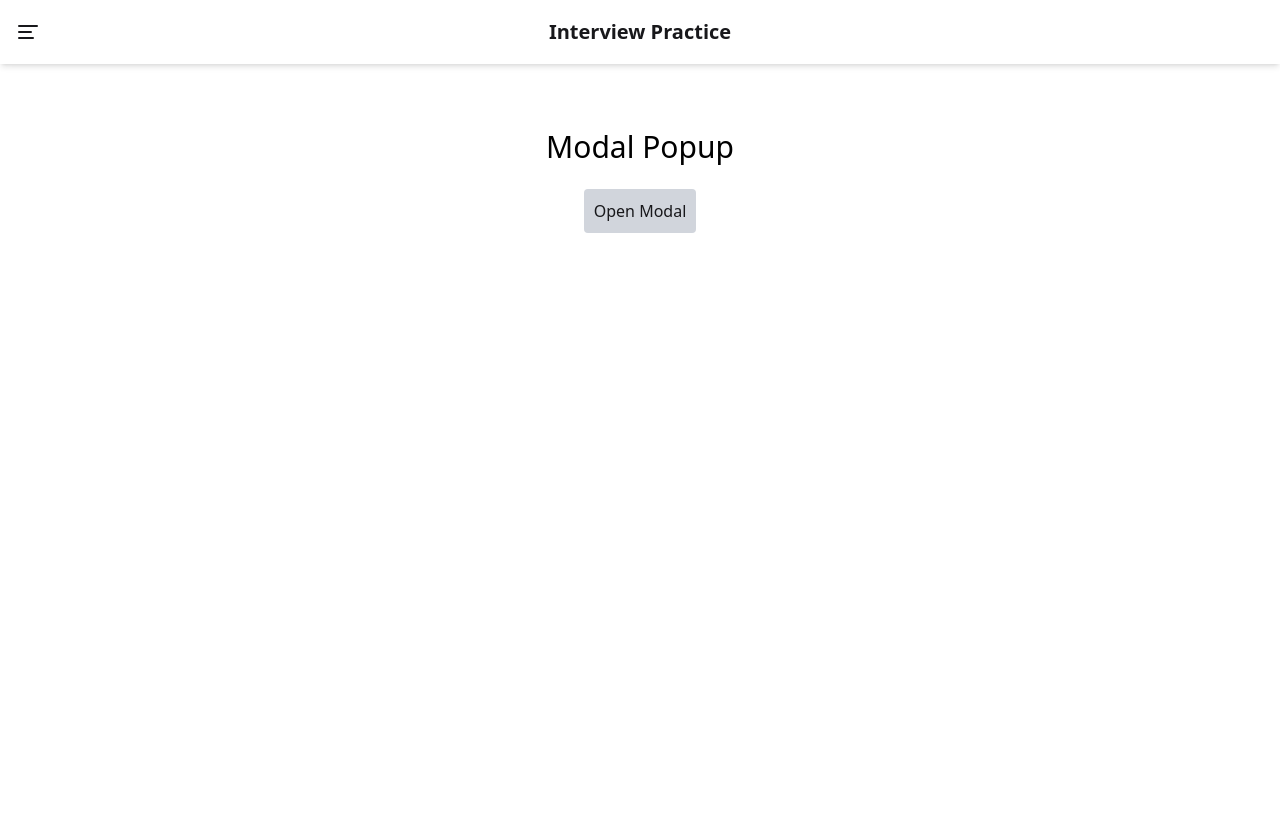
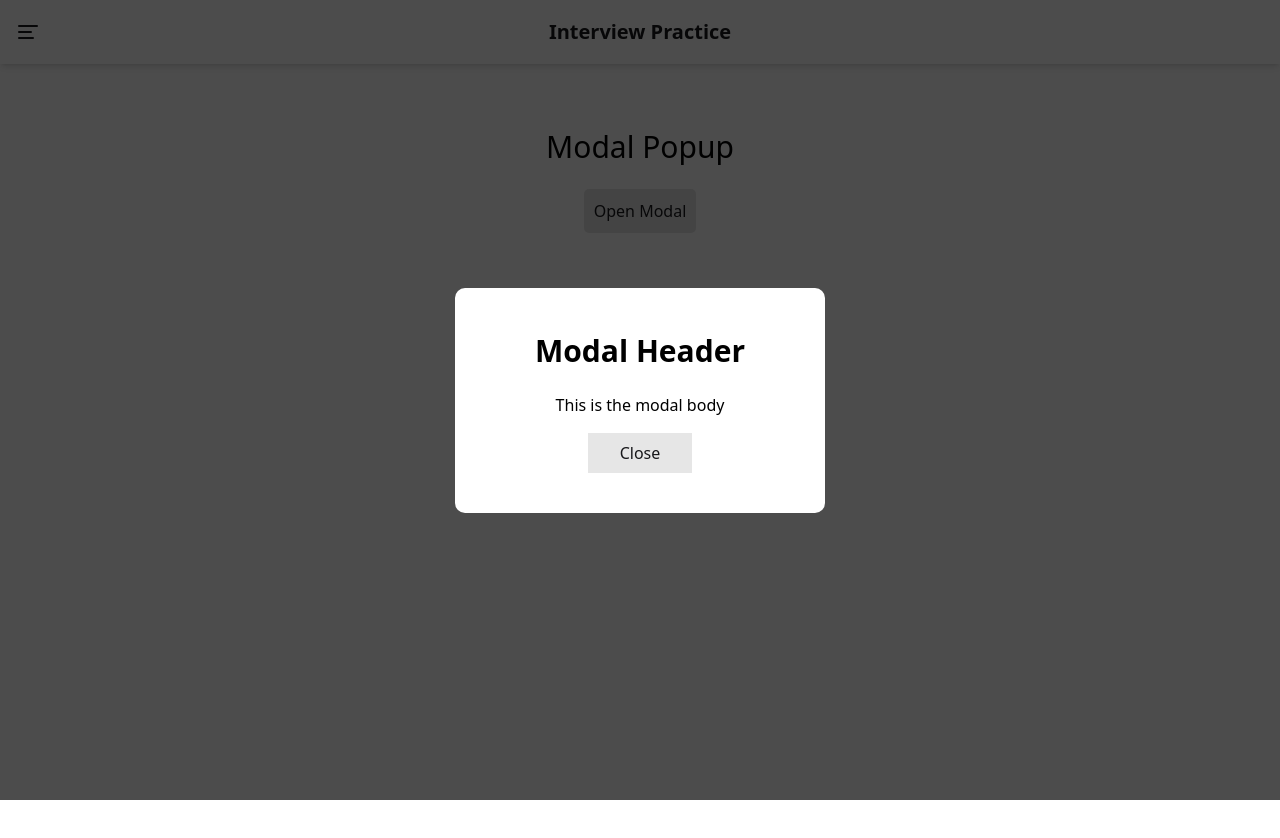
Before and after one commit to sandeeprana19/interview-practice, a React (Vite) app: page /modal in a window 1280 px wide. Both pictures are taken after a click on the button "Open Modal". Shown: the top 838 px of the page. After the commit the page ends 800 px from the top, so only its background shows below. Built offline with nearby package versions, Linux system fonts and the light colour scheme.

Commit message:
main
Modal accomplished.

```diff
--- a/src/components/Modal.jsx
+++ b/src/components/Modal.jsx
@@ -1,24 +1,91 @@
 import React, { useState } from "react";
 
 function Modal() {
-  // Step 1: Create a state variable isOpen and setIsOpen using useState
+  const [isOpen, setIsOpen] = useState(false);
 
-  // Step 2: Create functions handleOpen and handleClose to toggle modal visibility
+  const handleOpen = () => setIsOpen(true);
+  const handleClose = () => setIsOpen(false);
 
   return (
-    <div style={{ textAlign: "center", padding: "50px", height: "100vh" }}>
+    <div
+      style={{
+        overflow: "hidden",
+        textAlign: "center",
+        padding: "50px",
+      }}
+    >
       <h1>Modal Popup</h1>
 
       <button
-        style={{ padding: "10px", cursor: "pointer" }}
-        className="bg-gray-300 rounded-sm"
+        onClick={handleOpen}
+        style={{
+          background: "rgba(128,128,128,0.2)",
+          borderRadius: "5px",
+          padding: "10px",
+          cursor: "pointer",
+        }}
       >
         Open Modal
       </button>
 
-      {/* Step 4: Conditionally render the modal when isOpen is true */}
-      {/* Modal should close when clicking the backdrop or the Close button */}
-      {/* Modal content should not close when clicking inside */}
+      {isOpen && (
+        <div
+          data-testid="modal-backdrop"
+          style={{
+            position: "absolute",
+            top: "0",
+            left: "0",
+            width: "100%",
+            height: "100%",
+            background: "rgba(0,0,0,0.7)",
+            zIndex: "51",
+            display: "flex",
+            alignItems: "center",
+            justifyContent: "center",
+            overflow: "hidden",
+          }}
+          onMouseDown={handleClose}
+        >
+          <div
+            style={{
+              borderRadius: "10px",
+              padding: "40px",
+              background: "white",
+              width: "370px",
+            }}
+            onMouseDown={(e) => e.stopPropagation()}
+          >
+            <h1
+              style={{
+                fontWeight: "600",
+              }}
+            >
+              Modal Header
+            </h1>
+            <p
+              style={{
+                marginBottom: "16px",
+                color: "black",
+                fontSize: "16px",
+                fontWeight: "500",
+              }}
+            >
+              This is the modal body
+            </p>
+            <button
+              style={{
+                padding: "8px 32px",
+                fontWeight: "500",
+                cursor: "pointer",
+                background: "rgba(128,128,128,0.2)",
+              }}
+              onClick={handleClose}
+            >
+              Close
+            </button>
+          </div>
+        </div>
+      )}
     </div>
   );
 }
```
